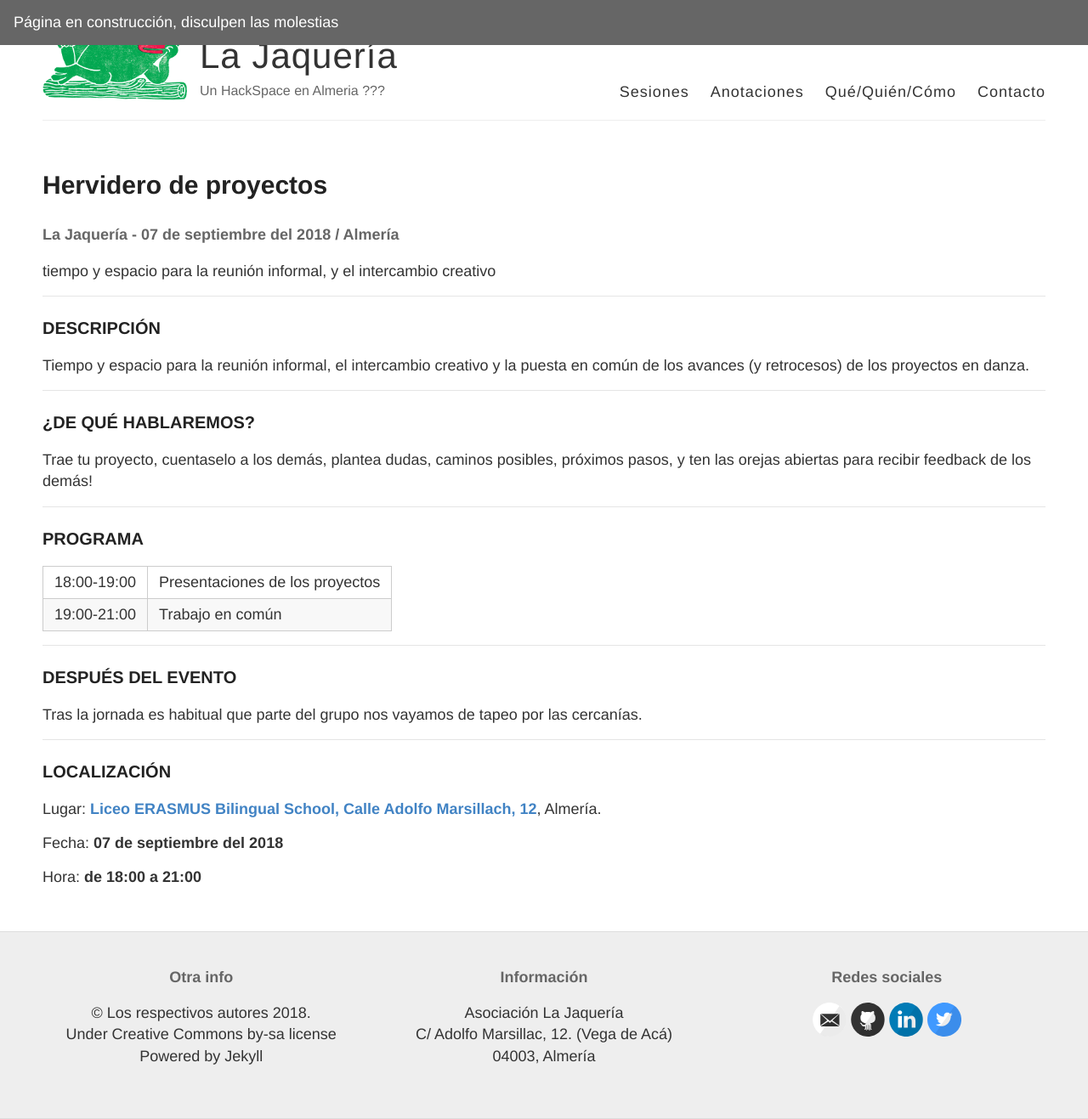
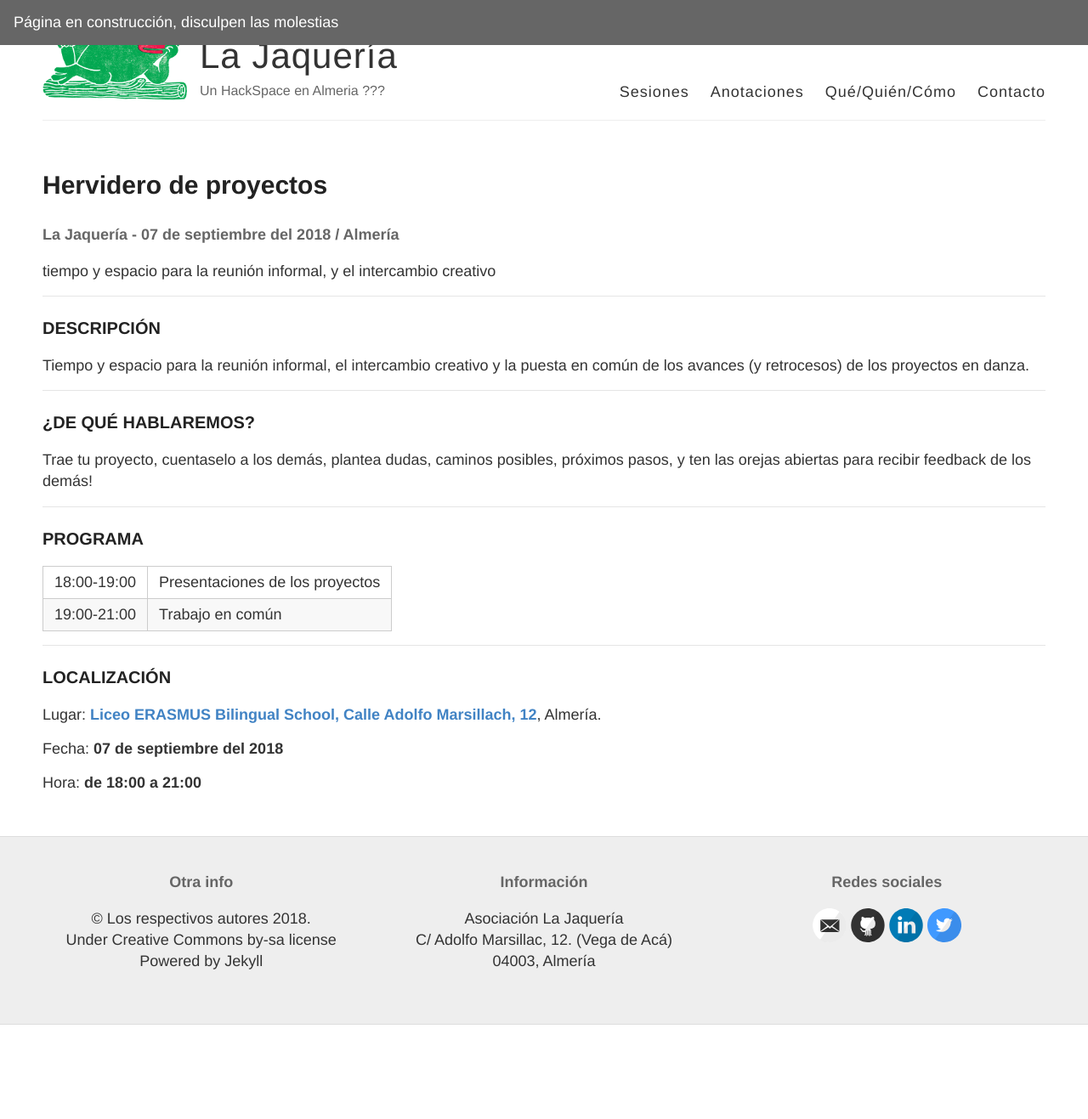
Before and after one commit to LaJaqueria/LaJaqueria.github.io, a Jekyll site: the page built from _posts/2018-09-07-Hervidero-de-proyectos.md, in a window 1280 px wide and 1317 px high. Shown: the whole window at 85% size. Built offline with Jekyll 4.4.1, drawn with Linux system fonts in a browser that asks for light colours.

Commit message:
templatizando hervideros

```diff
--- a/_includes/lugar.html
+++ /dev/null
@@ -1,6 +0,0 @@
-#Lugar
-place: "Liceo ERASMUS Bilingual School"
-street: "Calle Adolfo Marsillach, 12"
-locality: "Almería"
-postalCode: "04002"
-map: https://goo.gl/maps/ccEReJxB1HH2
--- a/_includes/pie-de-actividad.html
+++ b/_includes/pie-de-actividad.html
@@ -2,6 +2,6 @@
 
 ### DESPUÉS DEL EVENTO
 
-Tras la jornada es habitual que parte del grupo nos vayamos de tapeo por las cercanías.
+footer universal para actividades
 
 ---
--- a/_posts/2018-09-07-Hervidero-de-proyectos.md
+++ b/_posts/2018-09-07-Hervidero-de-proyectos.md
@@ -21,27 +21,4 @@
 user: La Jaquería
 ---
 
-### DESCRIPCIÓN
-
-Tiempo y espacio para la reunión informal, el intercambio creativo y la puesta en común de los avances (y retrocesos) de los proyectos en danza.
-
----
-
-### ¿DE QUÉ HABLAREMOS?
-
-Trae tu proyecto, cuentaselo a los demás, plantea dudas, caminos posibles, próximos pasos, y ten las orejas abiertas para recibir feedback de los demás!
-
----
-
-### PROGRAMA
-
-| 18:00-19:00   | Presentaciones de los proyectos |
-| 19:00-21:00   | Trabajo en común |
-
----
-
-### DESPUÉS DEL EVENTO
-
-Tras la jornada es habitual que parte del grupo nos vayamos de tapeo por las cercanías.
-
----
+{% include hervidero-de-proyectos.md %}
```
Also changed, not shown: _includes/hervidero-de-proyectos.md (added, +19 -0 lines), pages/about.md (+1 -1 lines).
